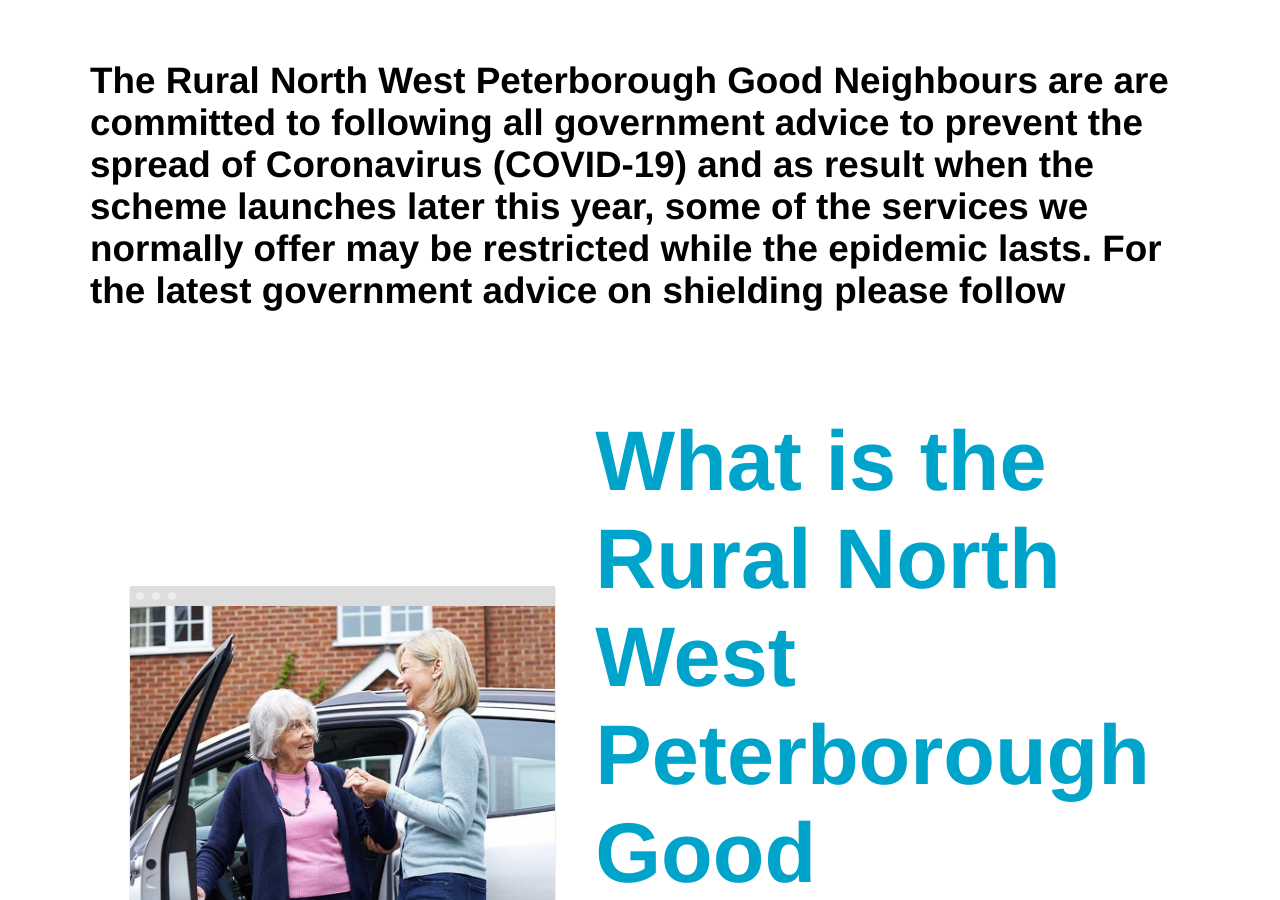
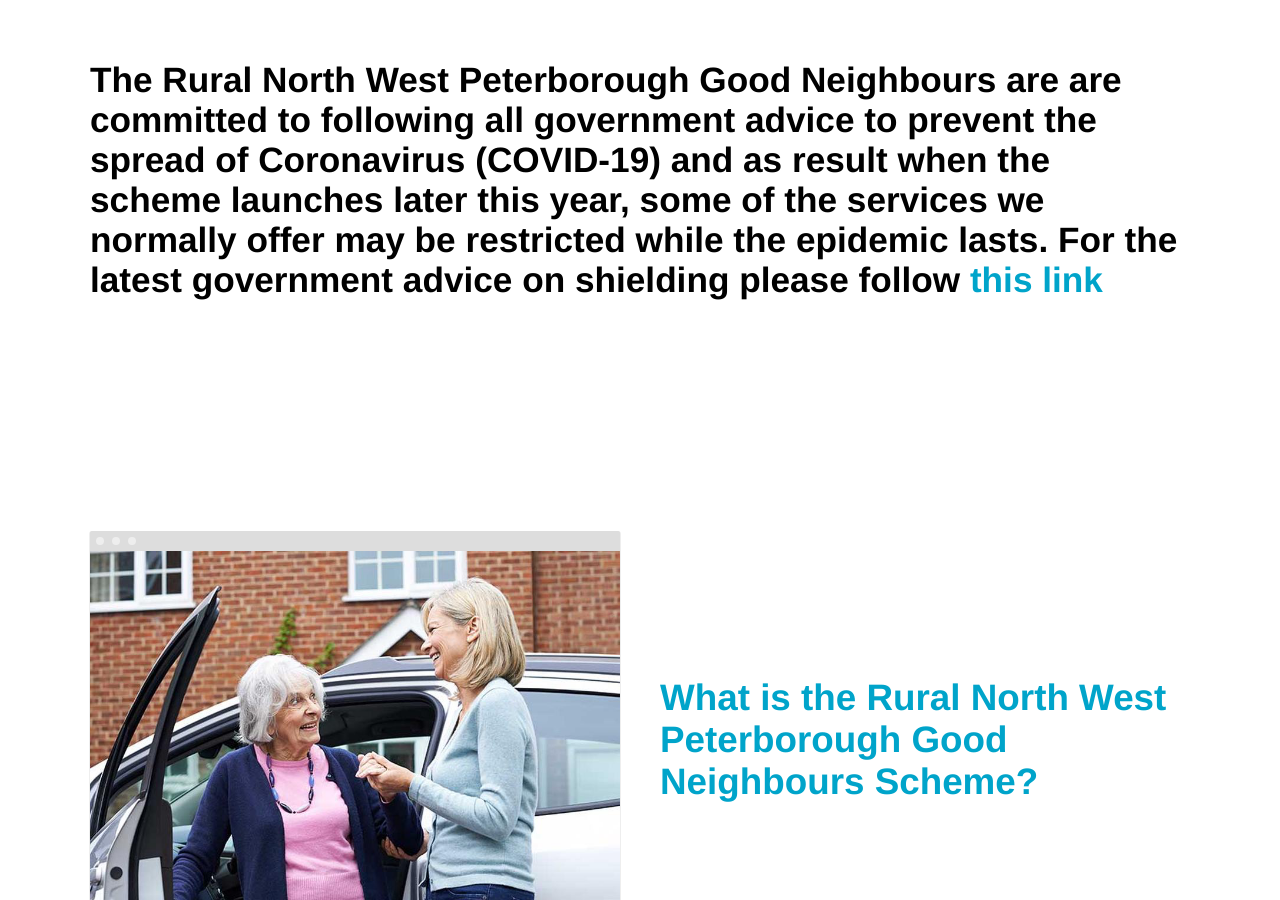
Before and after one commit to chriswilde1946/goodneighboursrp.org.uk, a Jekyll site: the page built from index.html, in a window 1280 px wide and 900 px high, scrolled down 714 px. Built offline with Jekyll 4.4.1, drawn with Linux system fonts in a browser that asks for light colours.

Commit message:
Update index.html

```diff
--- a/index.html
+++ b/index.html
@@ -18,7 +18,7 @@
 		<div class="container flex">
 			<div class="text editable">
 
-				<h1><strong> The Rural North West Peterborough Good Neighbours are are committed to following all government advice to prevent the spread of Coronavirus (COVID-19) and as result when the scheme launches later this year, some of the services we normally offer may be restricted while the epidemic lasts.  For the latest government advice on shielding please follow  <a href="https://www.peterborough.gov.uk/healthcare/public-health/coronavirus/information-for-people-shielding><strong>this link</strong>
+				<h2><strong> The Rural North West Peterborough Good Neighbours are are committed to following all government advice to prevent the spread of Coronavirus (COVID-19) and as result when the scheme launches later this year, some of the services we normally offer may be restricted while the epidemic lasts.  For the latest government advice on shielding please follow  <a href="https://www.peterborough.gov.uk/healthcare/public-health/coronavirus/information-for-people-shielding"><strong>this link</strong></h1>
 
 			</div>
 </section>
```
